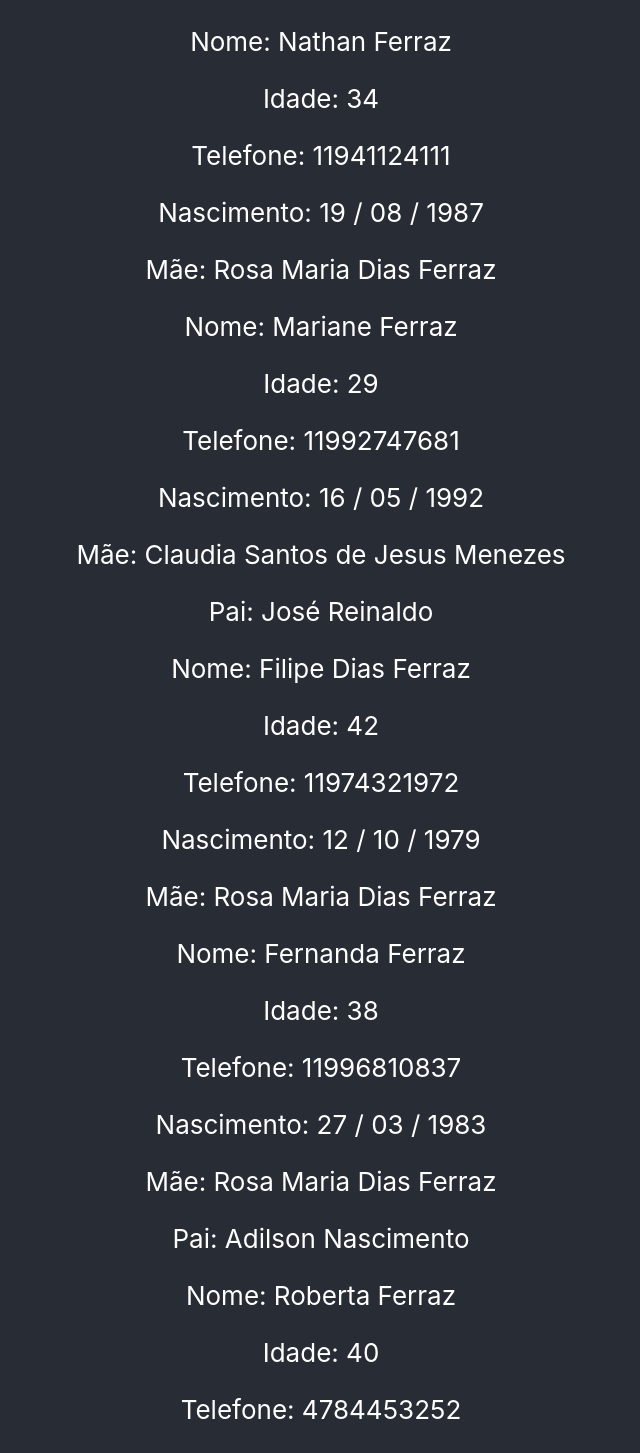
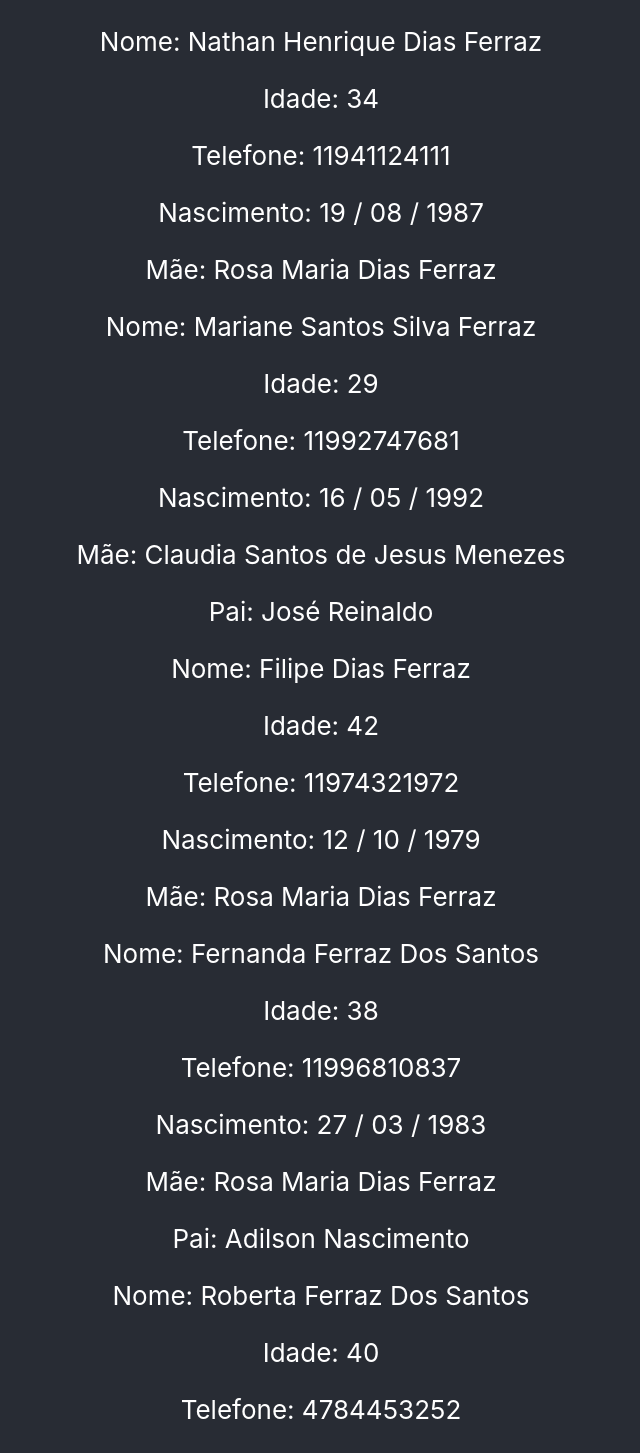
Before and after one commit to FerrazNathan/aulas-react, a React (Create React App) app in the folder my-app/: page / in a window 1280 px wide. Shown: the top 1453 px of the page, without its empty margins (319-959 px from the left). Built offline with nearby package versions, Linux system fonts and the light colour scheme.

Commit message:
criando o componente Card

```diff
--- a/my-app/src/App.js
+++ b/my-app/src/App.js
@@ -13,7 +13,7 @@ function App() {
         <div>
           {
             familia.map(item => (
-              <ListData key={item.nome} item={item} />
+              <ListData key={item.name} item={item} />
             ))
           }
         </div>
--- a/my-app/src/components/ ListData/index.jsx
+++ b/my-app/src/components/ ListData/index.jsx
@@ -4,12 +4,12 @@ import React from 'react'
 export default function ListData({ item }) {
   return (
     <div>
-      <p>Nome: {item.nome}</p>
-      <p>Idade: {item.idade}</p>
-      <p>Telefone: {item.telefone}</p>
-      <p>Nascimento: {item.data_nasc}</p>
-      <p>Mãe: {item.mae}</p>
-      {item.pai && <p>Pai: {item.pai}</p>}
+      <p>Nome: {item.name}</p>
+      <p>Idade: {item.age}</p>
+      <p>Telefone: {item.fone}</p>
+      <p>Nascimento: {item.date_born}</p>
+      <p>Mãe: {item.name_mother}</p>
+      {item.name_father && <p>Pai: {item.name_father}</p>}
     </div>
   )
 }
--- a/my-app/src/mock/index.js
+++ b/my-app/src/mock/index.js
@@ -1,42 +1,47 @@
 export const familia = [
   {
-    nome: 'Nathan Ferraz',
-    idade: 34,
-    telefone: 11941124111,
-    data_nasc: '19 / 08 / 1987',
-    mae: 'Rosa Maria Dias Ferraz',
-    pai: ''
+    title: 'Nathan',
+    name: 'Nathan Henrique Dias Ferraz',
+    age: 34,
+    fone: 11941124111,
+    date_born: '19 / 08 / 1987',
+    name_mother: 'Rosa Maria Dias Ferraz',
+    name_father: ''
   },
   {
-    nome: 'Mariane Ferraz',
-    idade: 29,
-    telefone: 11992747681,
-    data_nasc: '16 / 05 / 1992',
-    mae: 'Claudia Santos de Jesus Menezes',
-    pai: 'José Reinaldo',
+    title: 'Mariane',
+    name: 'Mariane Santos Silva Ferraz',
+    age: 29,
+    fone: 11992747681,
+    date_born: '16 / 05 / 1992',
+    name_mother: 'Claudia Santos de Jesus Menezes',
+    name_father: 'José Reinaldo',
   },
   {
-    nome: 'Filipe Dias Ferraz',
-    idade: 42,
-    telefone: 11974321972,
-    data_nasc: '12 / 10 / 1979',
-    mae: 'Rosa Maria Dias Ferraz',
-    pai: ''
+    title: 'Filipe',
+    name: 'Filipe Dias Ferraz',
+    age: 42,
+    fone: 11974321972,
+    date_born: '12 / 10 / 1979',
+    name_mother: 'Rosa Maria Dias Ferraz',
+    name_father: ''
   },
   {
-    nome: 'Fernanda Ferraz',
-    idade: 38,
-    telefone: 11996810837,
-    data_nasc: '27 / 03 / 1983',
-    mae: 'Rosa Maria Dias Ferraz',
-    pai: 'Adilson Nascimento'
+    title: 'Fernanda',
+    name: 'Fernanda Ferraz Dos Santos',
+    age: 38,
+    fone: 11996810837,
+    date_born: '27 / 03 / 1983',
+    name_mother: 'Rosa Maria Dias Ferraz',
+    name_father: 'Adilson Nascimento'
   },
   {
-    nome: 'Roberta Ferraz',
-    idade: 40,
-    telefone: 4784453252,
-    data_nasc: '25 / 01 / 1982',
-    mae: 'Rosa Maria Dias Ferraz',
-    pai: 'Adilson Nascimento'
+    title: 'Roberta',
+    name: 'Roberta Ferraz Dos Santos',
+    age: 40,
+    fone: 4784453252,
+    date_born: '25 / 01 / 1982',
+    name_mother: 'Rosa Maria Dias Ferraz',
+    name_father: 'Adilson Nascimento'
   }
 ]
```
Also changed, not shown: my-app/src/components/Card/index.jsx (added, +15 -0 lines).
